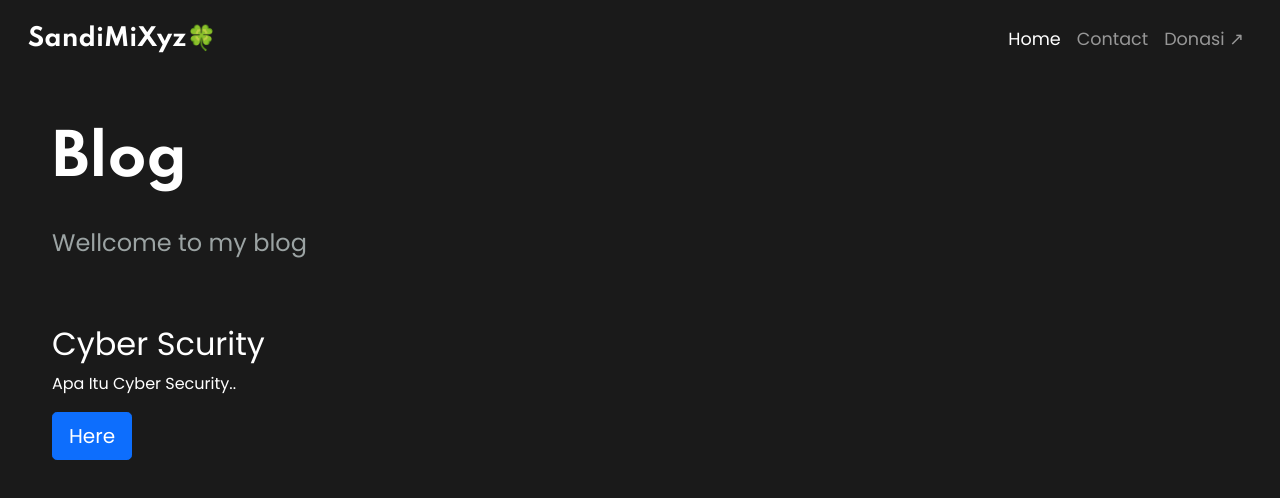
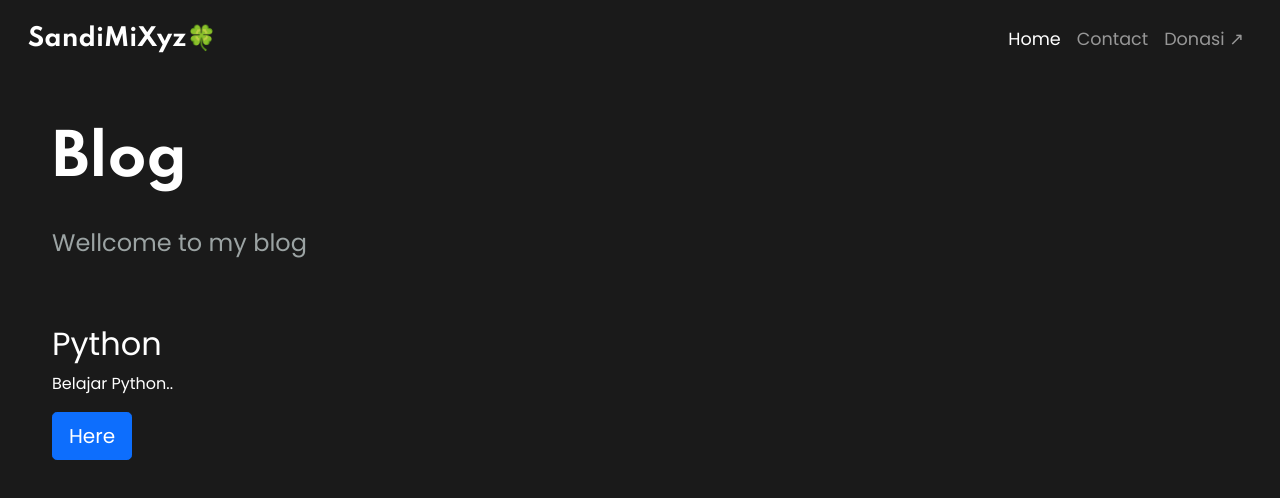
Before and after one commit to suryamsj/dark-portfolio, a website: page blog.html in a window 1280 px wide. Drawn offline with Linux system fonts and the light colour scheme.

Commit message:
update blog.html

```diff
--- a/blog.html
+++ b/blog.html
@@ -5,7 +5,7 @@
     <meta charset="UTF-8">
     <meta http-equiv="X-UA-Compatible" content="IE=edge">
     <meta name="viewport" content="width=device-width, initial-scale=1.0">
-    <title>MiXyz-Project</title>
+    <title>MiXyz-Blog</title>
 
     <!-- Fonts -->
     <link rel="preconnect" href="https://fonts.googleapis.com">
@@ -57,8 +57,8 @@
                         </p>
                     </div>
                 </div>
-                        <h2>Cyber Scurity</h2>
-                        <p>Apa Itu Cyber Security..</p>
+                        <h2>Python</h2>
+                        <p>Belajar Python..</p>
               <div class="buttons">
              <a href="python.html" class="btn btn-outline-primary btn-lg active" role="button" aria-pressed="true">Here</a>
              </div>
```
